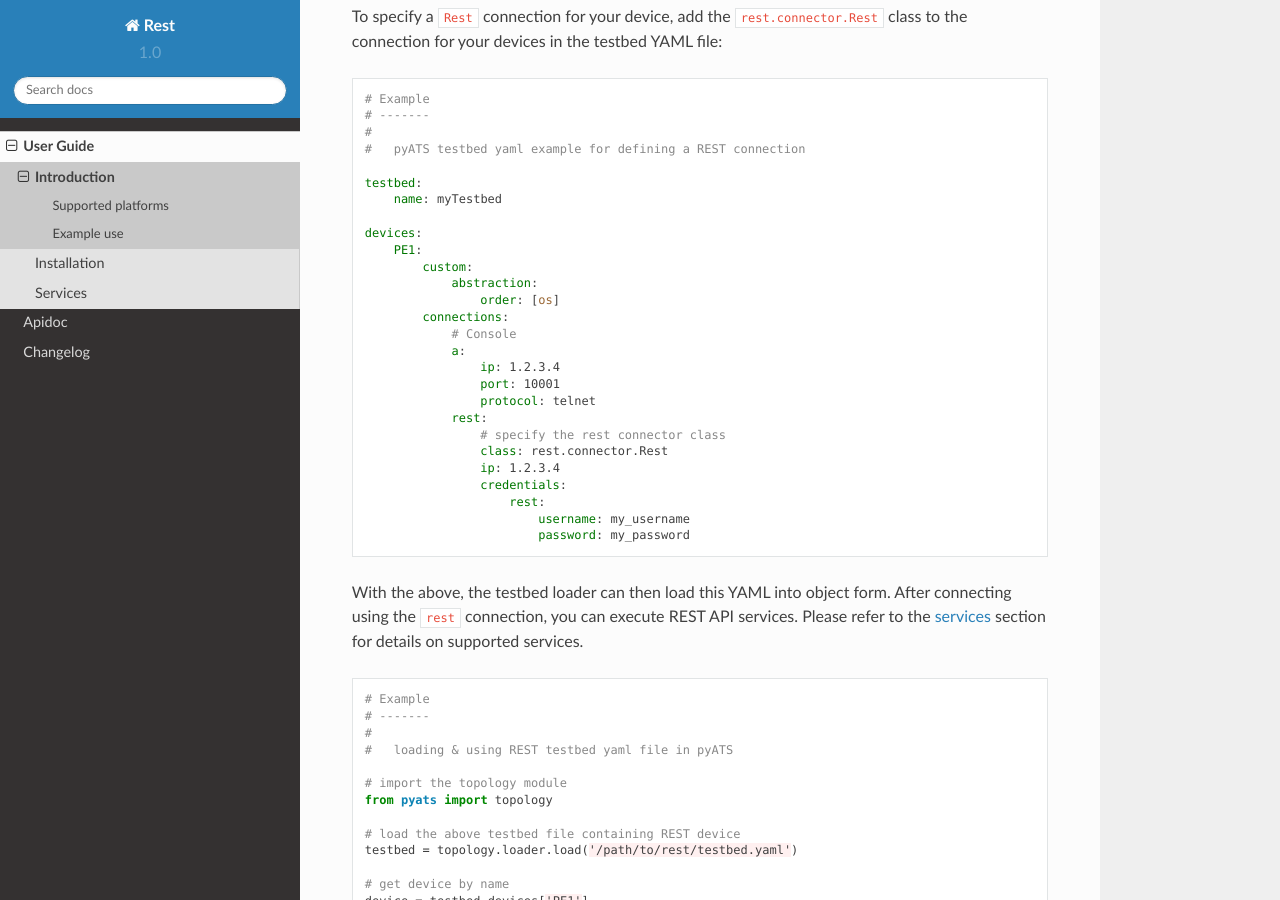
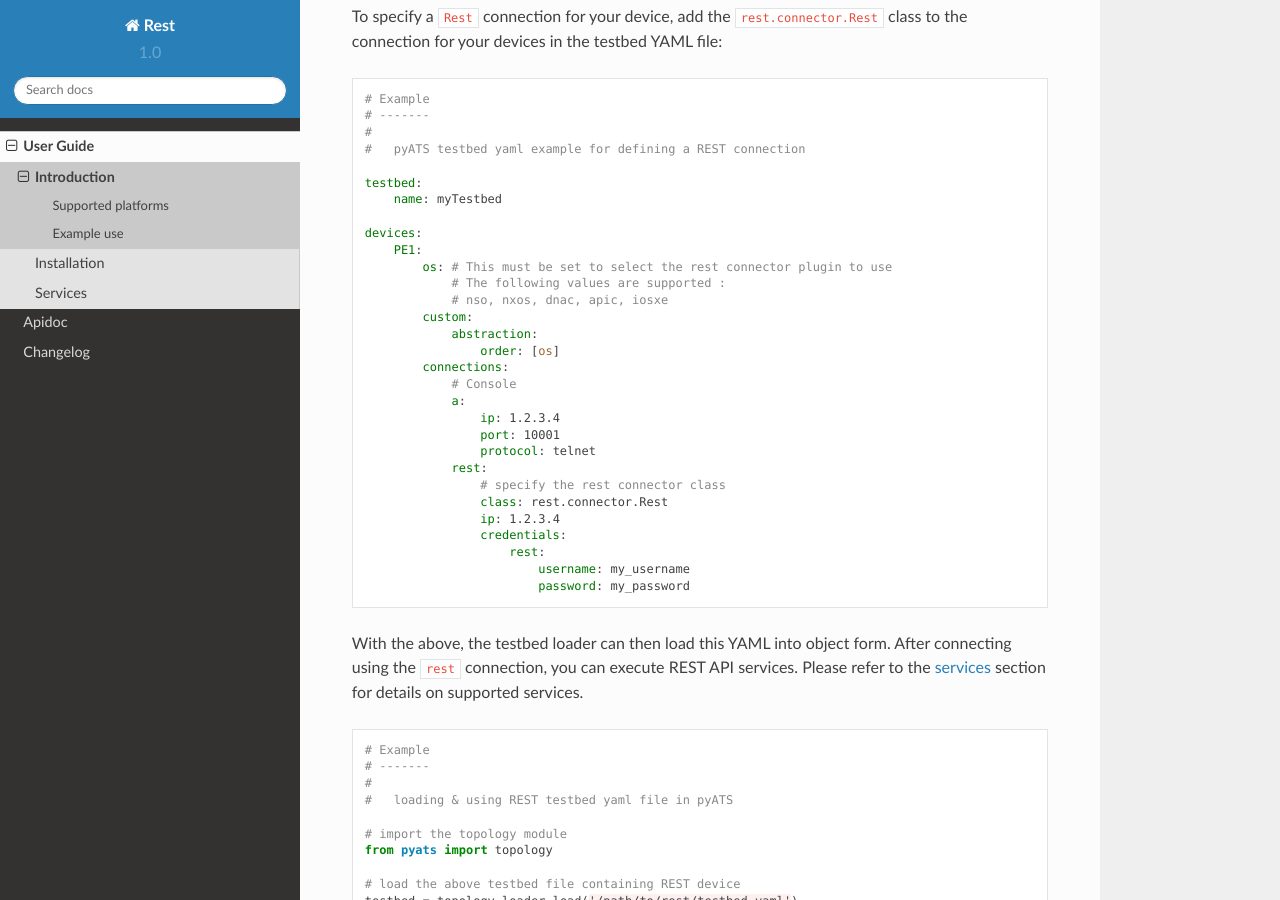
Before and after one commit to CiscoTestAutomation/rest, a Sphinx documentation site: the page built from connector/docs/user_guide/introduction.rst, in a window 1280 px wide and 900 px high, scrolled down 732 px. Built offline with Sphinx 7.4.7 and the Read the Docs theme 2.0.0, drawn with Linux system fonts in a browser that asks for light colours.

Commit message:
Doc update

```diff
--- a/connector/docs/user_guide/introduction.rst
+++ b/connector/docs/user_guide/introduction.rst
@@ -45,6 +45,9 @@ to the connection for your devices in the testbed YAML file:
 
     devices:
         PE1:
+            os: # This must be set to select the rest connector plugin to use
+                # The following values are supported :
+                # nso, nxos, dnac, apic, iosxe
             custom:
                 abstraction:
                     order: [os]
```
